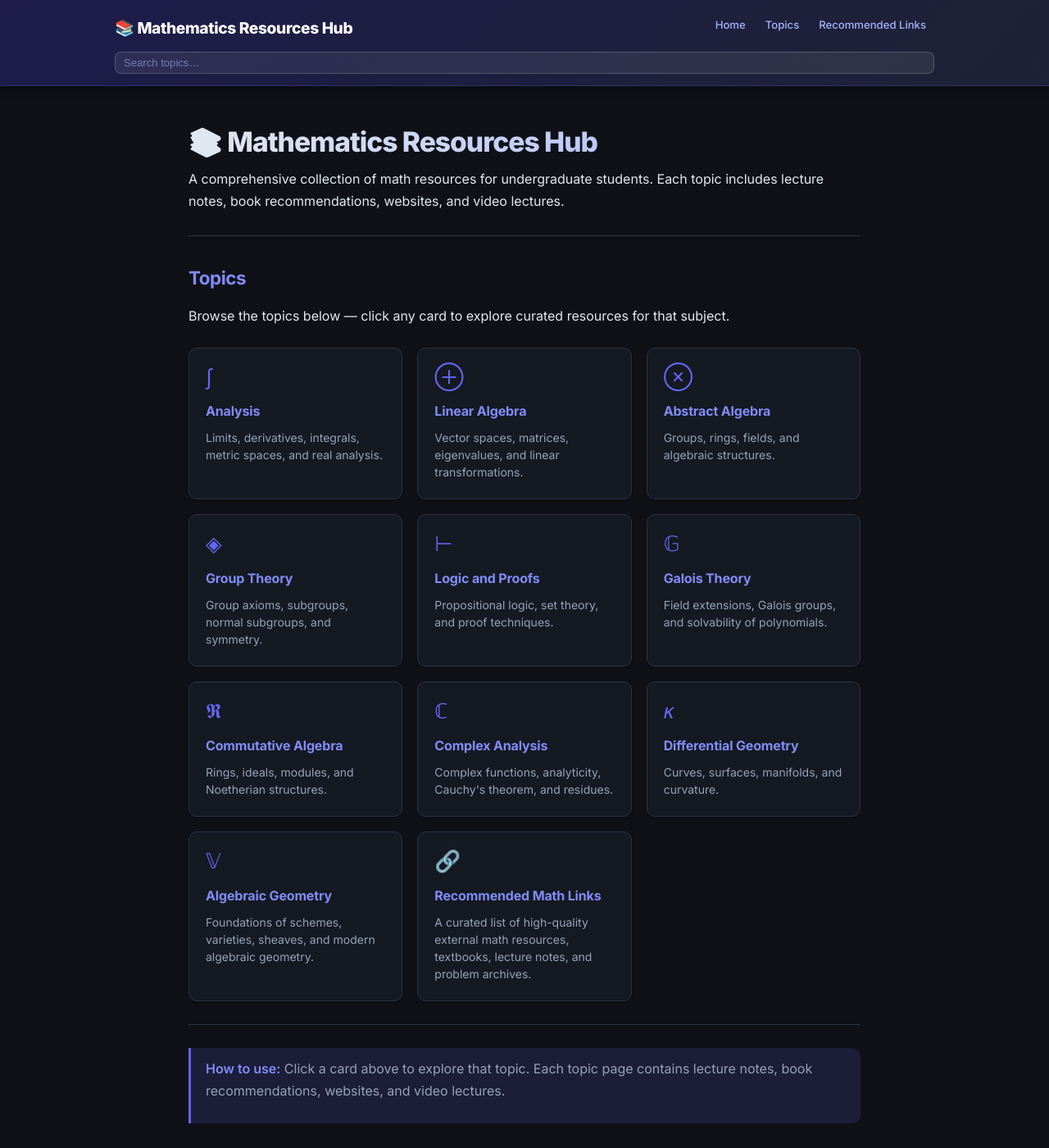
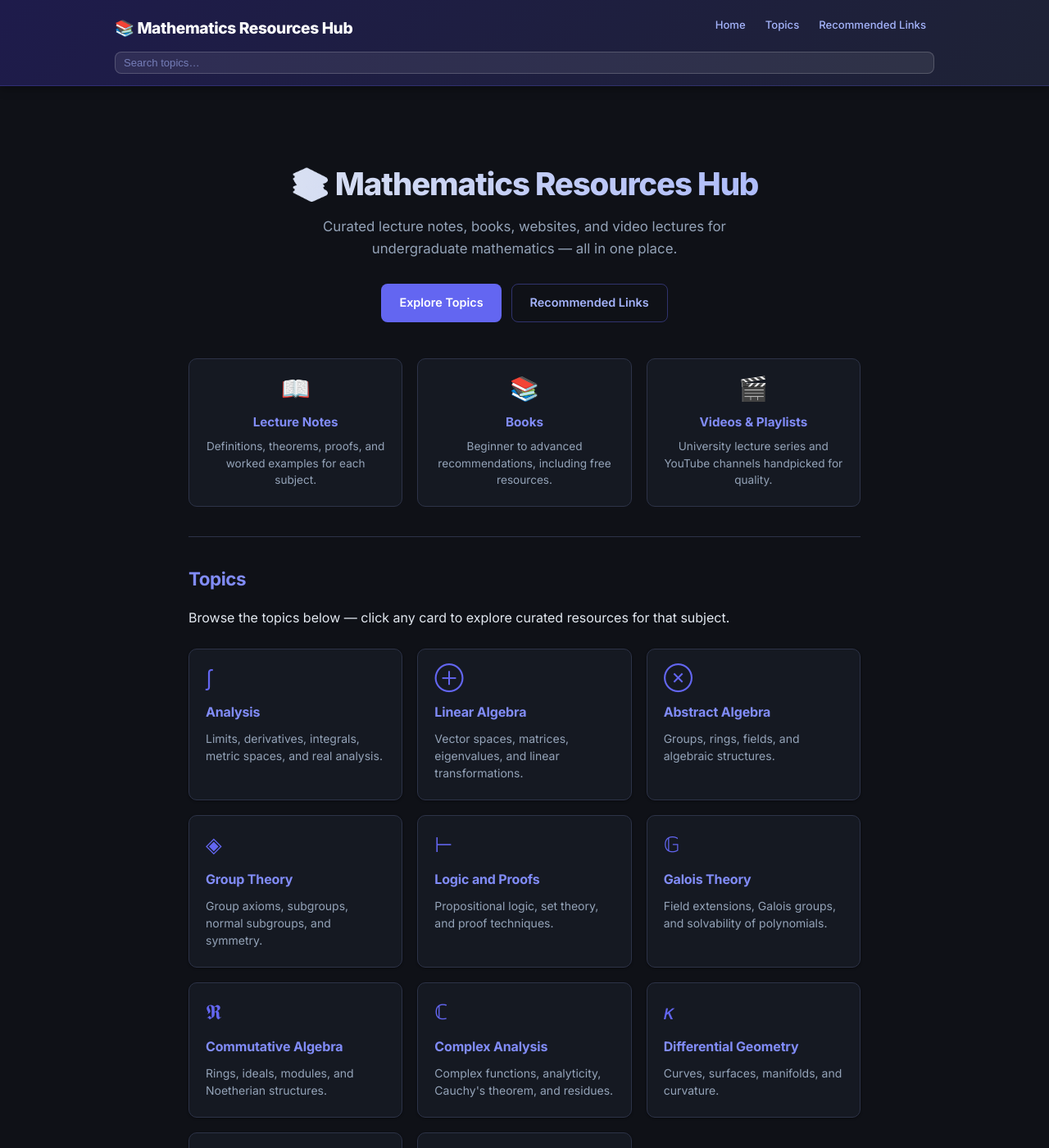
Before and after one commit to mehmetyurtsever-math/math-resources-hub, a Jekyll site: the page built from index.md, in a window 1280 px wide and 1400 px high. Shown: the whole window at 82% size. Built offline with Jekyll 4.4.1, drawn with Linux system fonts in a browser that asks for light colours.

Commit message:
Commit 2: Homepage hero/value proposition and CSS styles
Agent-Logs-Url: https://github.com/mehmetyurtsever-math/math-resources-hub/sessions/e2cc11b1-eb24-420b-8408-23140e96a636

Co-authored-by: mehmetyurtsever-math <198125920+mehmetyurtsever-math@users.noreply.github.com>

```diff
--- a/assets/style.css
+++ b/assets/style.css
@@ -281,6 +281,122 @@ details[open] > summary {
   padding: 20px 22px;
 }
 
+/* ---------- Hero ---------- */
+.hero {
+  text-align: center;
+  padding: 48px 0 36px;
+  margin-bottom: 8px;
+}
+
+.hero-title {
+  font-size: 2.4rem;
+  font-weight: 800;
+  letter-spacing: -0.03em;
+  line-height: 1.2;
+  margin-bottom: 16px;
+  background: linear-gradient(90deg, #e2e8f0 0%, #a5b4fc 100%);
+  -webkit-background-clip: text;
+  -webkit-text-fill-color: transparent;
+  background-clip: text;
+  color: #e2e8f0;
+}
+
+@media (forced-colors: active) {
+  .hero-title {
+    background: none;
+    -webkit-text-fill-color: unset;
+    color: CanvasText;
+  }
+}
+
+.hero-subtitle {
+  font-size: 1.05rem;
+  color: var(--text-muted);
+  max-width: 560px;
+  margin: 0 auto 28px;
+  line-height: 1.65;
+}
+
+.hero-actions {
+  display: flex;
+  gap: 12px;
+  justify-content: center;
+  flex-wrap: wrap;
+}
+
+.btn-primary,
+.btn-secondary {
+  display: inline-flex;
+  align-items: center;
+  padding: 10px 22px;
+  border-radius: 8px;
+  font-size: 0.9rem;
+  font-weight: 600;
+  transition: background var(--transition), color var(--transition), box-shadow var(--transition);
+  text-decoration: none;
+}
+
+.btn-primary {
+  background: var(--primary);
+  color: #fff;
+}
+
+.btn-primary:hover {
+  background: var(--primary-hover);
+  color: #fff;
+  box-shadow: 0 4px 16px rgba(99, 102, 241, 0.4);
+}
+
+.btn-secondary {
+  background: transparent;
+  color: #a5b4fc;
+  border: 1px solid rgba(99, 102, 241, 0.4);
+}
+
+.btn-secondary:hover {
+  background: var(--primary-dim);
+  color: #fff;
+  border-color: var(--primary);
+}
+
+/* ---------- Features Grid ---------- */
+.features-grid {
+  display: grid;
+  grid-template-columns: repeat(3, 1fr);
+  gap: 18px;
+  margin: 0 0 36px;
+}
+
+.feature-item {
+  background: var(--card-bg);
+  border: 1px solid var(--border-color);
+  border-radius: var(--radius);
+  padding: 22px 18px;
+  text-align: center;
+}
+
+.feature-icon {
+  display: inline-block;
+  font-size: 1.8rem;
+  margin-bottom: 10px;
+  line-height: 1;
+}
+
+.feature-item h3 {
+  font-size: 0.95rem;
+  font-weight: 700;
+  color: var(--primary-hover);
+  margin-top: 4px;
+  margin-bottom: 6px;
+}
+
+.feature-item p {
+  font-size: 0.85rem;
+  color: var(--text-muted);
+  margin-bottom: 0;
+  line-height: 1.5;
+}
+
 /* ---------- Ana Sayfa Kutuları ---------- */
 .topic-grid {
   display: grid;
@@ -386,6 +502,10 @@ details[open] > summary {
 /* ---------- Responsive ---------- */
 @media (max-width: 640px) {
   h1 { font-size: 1.6rem; }
+  .hero-title { font-size: 1.7rem; }
+  .features-grid { grid-template-columns: 1fr; gap: 12px; }
+  .hero-actions { flex-direction: column; align-items: stretch; }
+  .btn-primary, .btn-secondary { justify-content: center; }
   .site-nav { gap: 2px; row-gap: 4px; }
   .site-nav a { font-size: 0.78rem; padding: 4px 8px; }
   .topic-grid { grid-template-columns: 1fr 1fr; gap: 12px; }
--- a/index.md
+++ b/index.md
@@ -3,9 +3,32 @@ layout: default
 title: Home
 ---
 
-# 📚 Mathematics Resources Hub
+<div class="hero">
+  <h1 class="hero-title">📚 Mathematics Resources Hub</h1>
+  <p class="hero-subtitle">Curated lecture notes, books, websites, and video lectures for undergraduate mathematics — all in one place.</p>
+  <div class="hero-actions">
+    <a class="btn-primary" href="{{ '/topics/' | relative_url }}">Explore Topics</a>
+    <a class="btn-secondary" href="{{ '/recommended-links/' | relative_url }}">Recommended Links</a>
+  </div>
+</div>
 
-A comprehensive collection of math resources for undergraduate students. Each topic includes lecture notes, book recommendations, websites, and video lectures.
+<div class="features-grid">
+  <div class="feature-item">
+    <span class="feature-icon">📖</span>
+    <h3>Lecture Notes</h3>
+    <p>Definitions, theorems, proofs, and worked examples for each subject.</p>
+  </div>
+  <div class="feature-item">
+    <span class="feature-icon">📚</span>
+    <h3>Books</h3>
+    <p>Beginner to advanced recommendations, including free resources.</p>
+  </div>
+  <div class="feature-item">
+    <span class="feature-icon">🎬</span>
+    <h3>Videos &amp; Playlists</h3>
+    <p>University lecture series and YouTube channels handpicked for quality.</p>
+  </div>
+</div>
 
 ---
 
@@ -82,7 +105,3 @@ Browse the topics below — click any card to explore curated resources for that
 </a>
 
 </div>
-
----
-
-> **How to use:** Click a card above to explore that topic. Each topic page contains lecture notes, book recommendations, websites, and video lectures.
```
